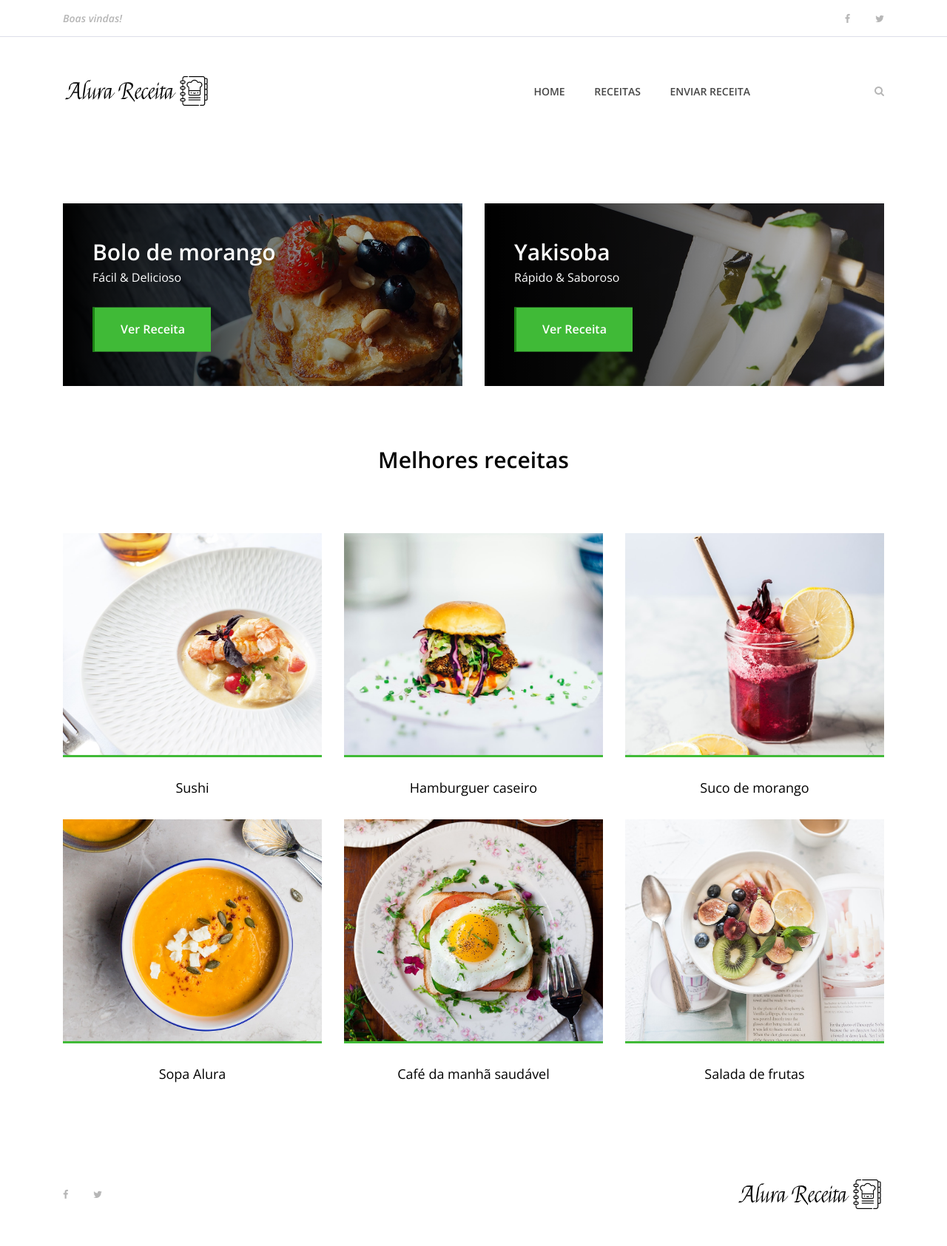
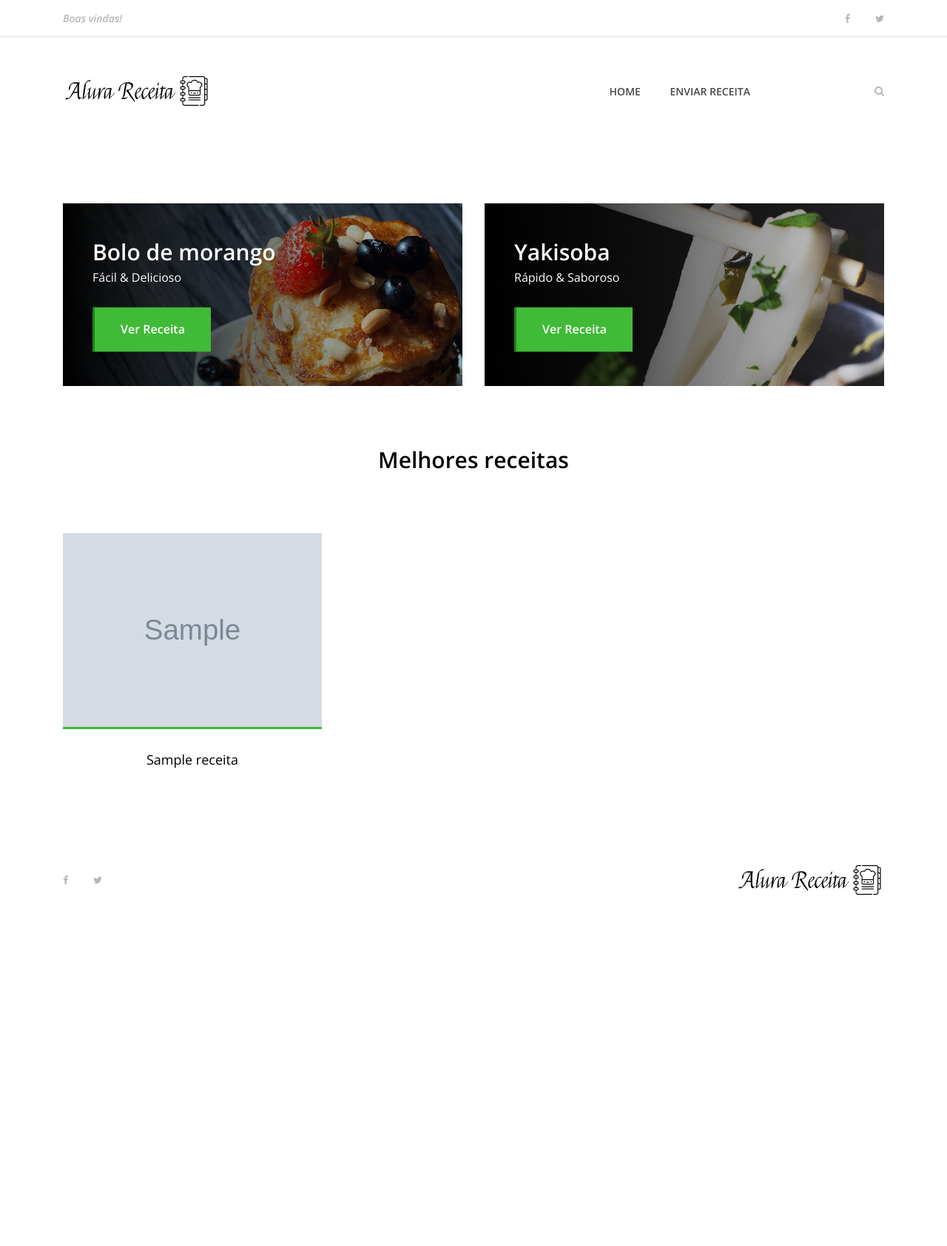
Before and after one commit to guilhermeonrails/receitas, a Django app: page / in a window 1280 px wide. Shown: the whole page at 74% size. After the commit the page ends 1210 px from the top, so only its background shows below. Run offline with Django 3.2, Linux system fonts and the light colour scheme; tables that the repository leaves empty hold one stand-in row (values such as "Sample post"); grey boxes marked "Sample" are stand-in pictures; some libraries are stand-ins or nearby versions.

Commit message:
quase final curso 2

```diff
--- a/receitas/admin.py
+++ b/receitas/admin.py
@@ -7,6 +7,6 @@ class ListandoReceitas(admin.ModelAdmin):
     list_filter = ('pessoa','tempo_preparo',)
     list_editable = ('publicada',)
     search_fields = ('nome_receita',)
-    list_per_page = 1
+    list_per_page = 20
 
 admin.site.register(Receita, ListandoReceitas)
--- a/receitas/urls.py
+++ b/receitas/urls.py
@@ -3,6 +3,6 @@ from . import views
 
 urlpatterns = [
     path('', views.index, name='index'),
-    path('receita', views.receita, name='receita'),
+    path('<int:receita_id>', views.receita, name='receita'),
     path('contato', views.contato, name='contato')
 ]
--- a/receitas/views.py
+++ b/receitas/views.py
@@ -1,11 +1,20 @@
 from django.shortcuts import render
-from django.http import HttpResponse
+from .models import Receita
+from django.core.paginator import Paginator, EmptyPage, PageNotAnInteger
 
 def index(request):
-    return render(request, 'index.html')
+    receitas = Receita.objects.order_by('-data_receita').filter(publicada=True)
+    paginator = Paginator(receitas, 2)
+    page = request.GET.get('page')
+    receitas_por_pagina = paginator.get_page(page)
+
+    dados = {
+        'receitas': receitas_por_pagina
+    }
+    return render(request, 'index.html', dados)
 
 def contato(request):
     return render(request, 'contato.html')
 
-def receita(request):
+def receita(request, receita_id):
     return render(request, 'receita.html')
--- a/templates/index.html
+++ b/templates/index.html
@@ -104,81 +104,66 @@
         </div>
 
         <div class="row">
-                <!-- Single Best Receipe Area -->
+            {% if receitas %}
+            {% for receita in receitas %}
             <div class="col-12 col-sm-6 col-lg-4">
                 <div class="single-best-receipe-area mb-30">
-                        <img src="{% static 'img/bg-img/r1.jpg' %}" alt="">
+                    <img src="{{ receita.foto_1.url }}" alt="">
                     <div class="receipe-content">
-                            <a href="receipe-post.html">
-                                <h5>Sushi</h5>
+                        <a href="{% url 'receita' receita.id %}">
+                            <h5>{{receita.nome_receita}}</h5>
                         </a>
                     </div>
                 </div>
             </div>
-
-                <!-- Single Best Receipe Area -->
+            {% endfor %}
+            {% else %}
             <div class="col-12 col-sm-6 col-lg-4">
-                    <div class="single-best-receipe-area mb-30">
-                        <img src="{% static 'img/bg-img/r2.jpg' %}" alt="">
-                        <div class="receipe-content">
-                            <a href="receipe-post.html">
-                                <h5>Hamburguer caseiro</h5>
-                            </a>
+                <p>Sem receitas...</p>
             </div>
-                    </div>
-                </div>
-
-                <!-- Single Best Receipe Area -->
-                <div class="col-12 col-sm-6 col-lg-4">
-                    <div class="single-best-receipe-area mb-30">
-                        <img src="{% static 'img/bg-img/r3.jpg' %}" alt="">
-                        <div class="receipe-content">
-                            <a href="receipe-post.html">
-                                <h5>Suco de morango</h5>
-                            </a>
-                        </div>
-                    </div>
-                </div>
-
-                <!-- Single Best Receipe Area -->
-                <div class="col-12 col-sm-6 col-lg-4">
-                    <div class="single-best-receipe-area mb-30">
-                        <img src="{% static 'img/bg-img/r4.jpg' %}" alt="">
-                        <div class="receipe-content">
-                            <a href="receipe-post.html">
-                                <h5>Sopa Alura</h5>
-                            </a>
-                        </div>
-                    </div>
-                </div>
-
-                <!-- Single Best Receipe Area -->
-                <div class="col-12 col-sm-6 col-lg-4">
-                    <div class="single-best-receipe-area mb-30">
-                        <img src="{% static 'img/bg-img/r5.jpg' %}" alt="">
-                        <div class="receipe-content">
-                            <a href="receipe-post.html">
-                                <h5>Café da manhã saudável</h5>
-                            </a>
-                        </div>
-                    </div>
-                </div>
-
-                <!-- Single Best Receipe Area -->
-                <div class="col-12 col-sm-6 col-lg-4">
-                    <div class="single-best-receipe-area mb-30">
-                        <img src="{% static 'img/bg-img/r6.jpg' %}" alt="">
-                        <div class="receipe-content">
-                            <a href="receipe-post.html">
-                                <h5>Salada de frutas</h5>
-                            </a>
-                        </div>
-                    </div>
-                </div>
+            {% endif %}
         </div>
     </div>
 </section>
 <!-- ##### Best Receipe Area End ##### -->
 
+<section class="top-catagory-area section-padding-20-0">
+    <div class="container">
+        {% if receitas.has_other_pages %}
+        <ul class="pagination">
+            {% if receitas.has_previous %}
+            <li class="page-item">
+                <a href="?page={{ receitas.previous_page_number }}" class="page-link">&laquo;</a>
+            </li>
+            {% else %}
+            <li class="page-item disabled">
+                <a class="page-link">&laquo;</a>
+            </li>
+            {% endif %}
+            {% for i in receitas.paginator.page_range %}
+            {% if receitas.number == i %}
+            <li class="page-item active">
+                <a class="page-link">{{i}}</a>
+            </li>
+            {% else %}
+            <li class="page-item">
+                <a href="?page={{i}}" class="page-link">{{i}}</a>
+            </li>
+            {% endif %}
+            {% endfor %}
+            {% if receitas.has_next %}
+            <li class="page-item">
+                <a href="?page={{ receitas.next_page_number }}" class="page-link">&raquo;</a>
+            </li>
+            {% else %}
+            <li class="page-item disabled">
+                <a class="page-link">&raquo;</a>
+            </li>
+            {% endif %}
+        </ul>
+        {% endif %}
+    </div>
+</section>
+
 {% include 'partials/_footer.html' %}
 {% endblock %}
--- a/templates/partials/_navbar.html
+++ b/templates/partials/_navbar.html
@@ -27,7 +27,6 @@
                     <div class="classynav">
                         <ul>
                             <li><a href="{% url 'index' %}">Home</a></li>
-                            <li><a href="{% url 'receita' %}">Receitas</a></li>
                             <li><a href="{% url 'contato' %}">Enviar receita</a></li>
                         </ul>
 
```
Lines whose indentation alone changed are shown as unchanged.
